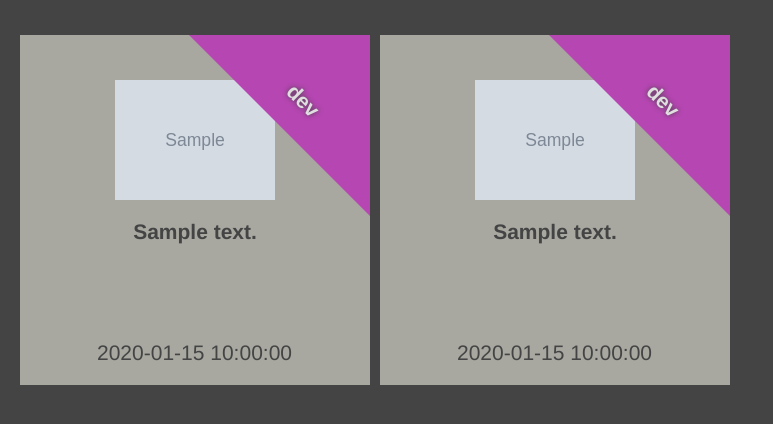
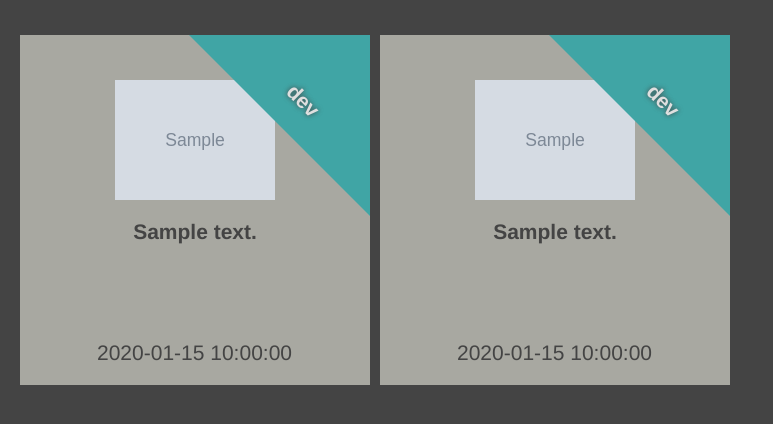
Before and after one commit to totalorder/headshot, a Django app: page / in a window 1280 px wide. Shown: the top 424 px of the page, without its empty margins (0-773 px from the left). Run offline with Django 3.2, Linux system fonts and the light colour scheme; tables that the repository leaves empty hold one stand-in row (values such as "Sample post"); grey boxes marked "Sample" are stand-in pictures; parts of the project's set-up code (start-up, migrations or seed data) failed here and were passed over; some libraries are stand-ins or nearby versions.

Commit message:
Switched ribbon colors

```diff
--- a/front/static/front/css/style.css
+++ b/front/static/front/css/style.css
@@ -40,11 +40,11 @@ body {
 }
 
 .ribbon.prd {
-    background-color: #40A5A5;
+    background-color: #b646b2;
 }
 
 .ribbon.dev {
-    background-color: #b646b2;
+    background-color: #40A5A5;
 }
 
 .ribbon span {
```
